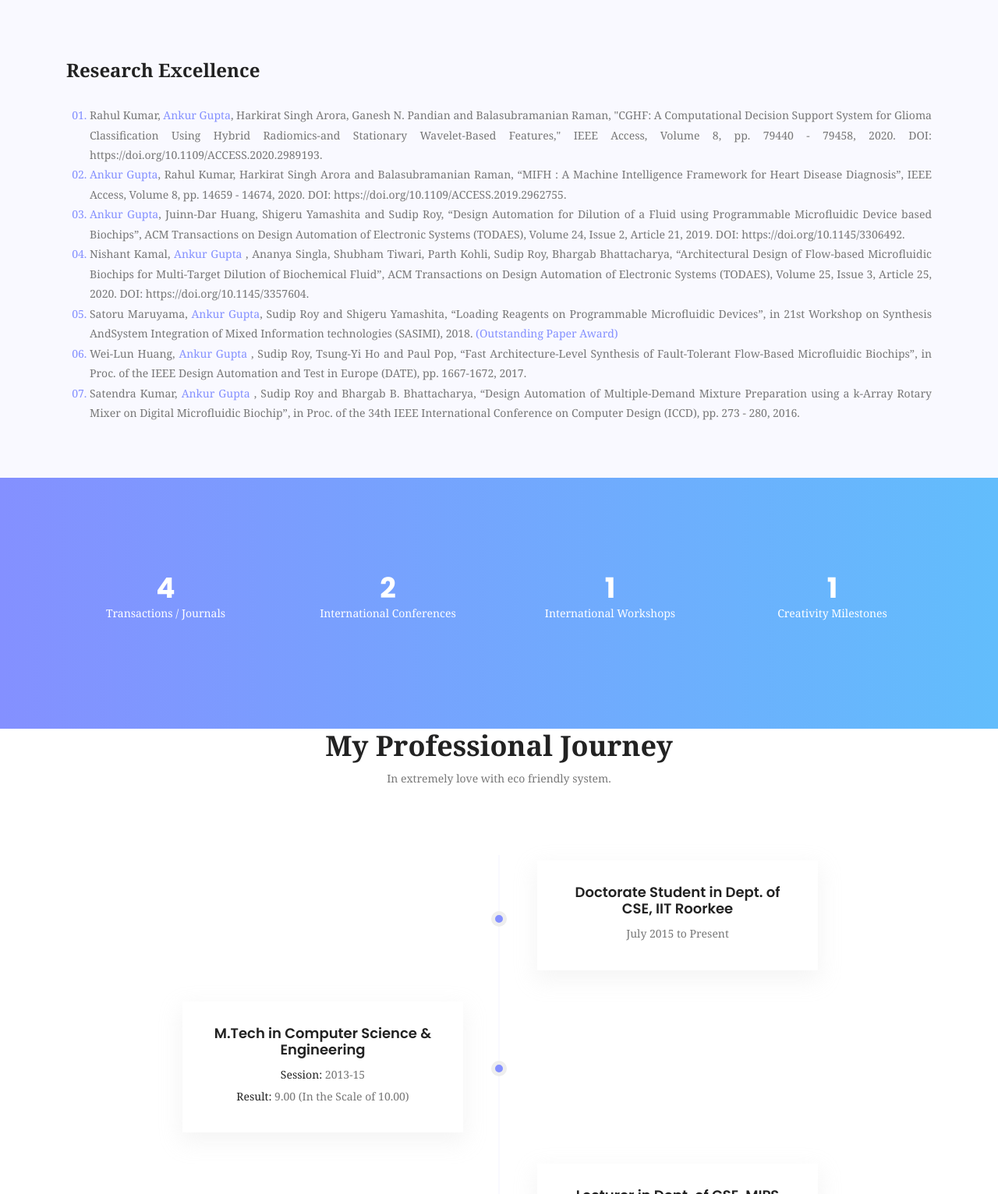
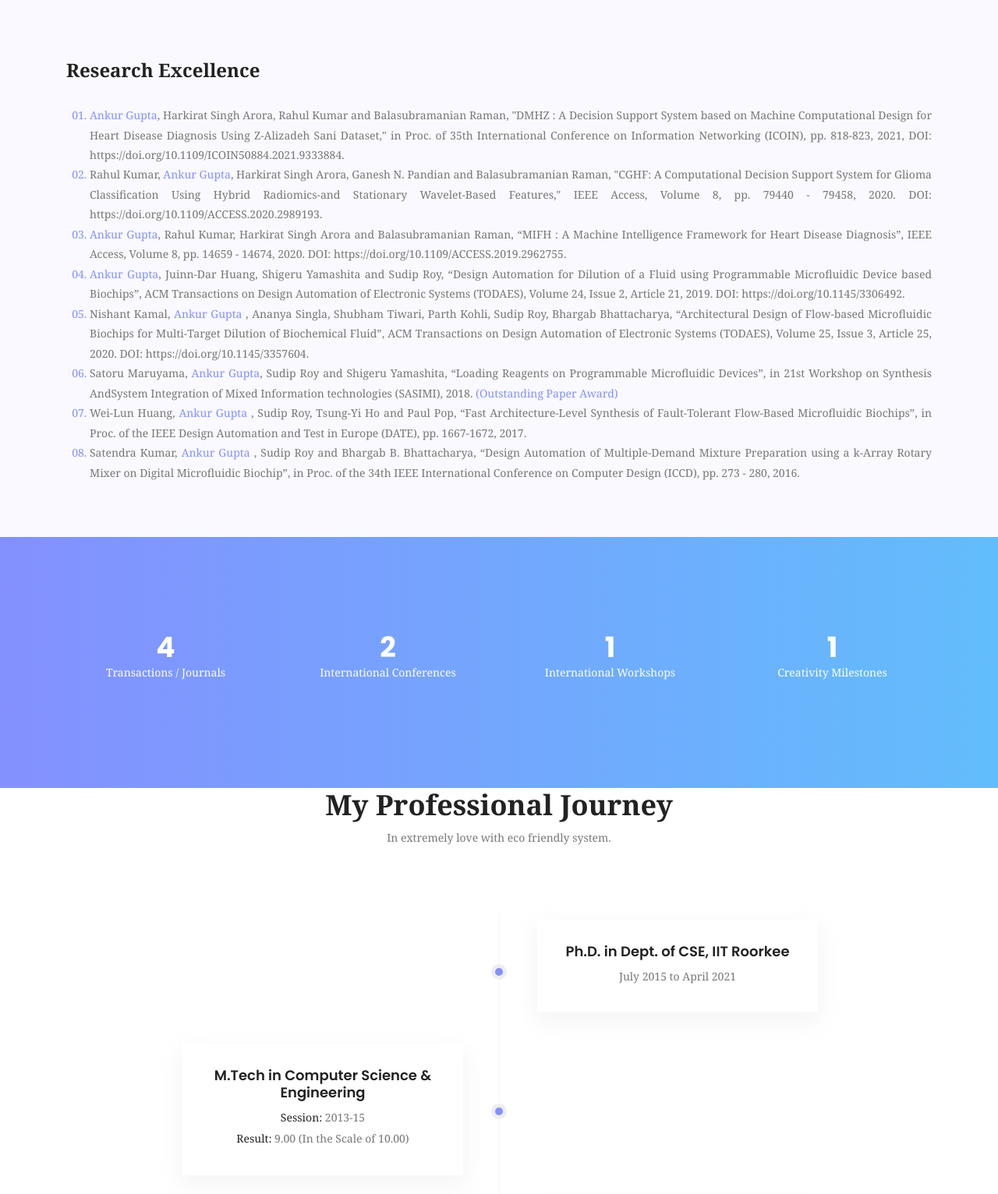
Before and after one commit to ankursynon/ankursynon.github.io, a plain HTML site: page index.html in a window 1280 px wide. Shown: the part 960-2492 px from the top of the page at 78% size. Drawn offline with nearby package versions, Linux system fonts and the light colour scheme; some packages are replaced by stand-ins of ours.

Commit message:
Update index.html

```diff
--- a/index.html
+++ b/index.html
@@ -69,7 +69,6 @@ body,td,th {
 				<div class="container">
 					<div class="row fullscreen align-items-center justify-content-between">
 						<div class="col-lg-6 col-md-6 banner-left">
-							<h6 class="style1">This is me</h6>
 							<h1 class="style1 style2">Ankur gupta </h1>
 						</div>
 						<div class="col-lg-6 col-md-6 banner-right d-flex align-self-end">
@@ -99,6 +98,7 @@ body,td,th {
 								<h3 class="text-heading style1" id = "research_excellence">Research Excellence</h3>
 								<div class="" align="justify">
 									<ol class="ordered-list">
+										<li><span><b>Ankur Gupta</b>, Harkirat Singh Arora, Rahul Kumar and Balasubramanian Raman, "DMHZ : A Decision Support System based on Machine Computational Design for Heart Disease Diagnosis Using Z-Alizadeh Sani Dataset," in Proc. of 35th International Conference on Information Networking (ICOIN), pp. 818-823, 2021, DOI: https://doi.org/10.1109/ICOIN50884.2021.9333884.</span></li>
 										<li><span>Rahul Kumar, <b>Ankur Gupta</b>, Harkirat Singh Arora, Ganesh N. Pandian and Balasubramanian Raman, "CGHF: A Computational Decision Support System for Glioma Classification Using Hybrid Radiomics-and Stationary Wavelet-Based Features," IEEE Access, Volume 8, pp. 79440 - 79458, 2020. DOI: https://doi.org/10.1109/ACCESS.2020.2989193.</span></li>
 										<li><span><b>Ankur Gupta</b>, Rahul Kumar, Harkirat Singh Arora and Balasubramanian Raman, “MIFH : A Machine Intelligence Framework for Heart Disease Diagnosis”, IEEE Access, Volume 8, pp. 14659 - 14674, 2020. DOI: https://doi.org/10.1109/ACCESS.2019.2962755.</span></li>
  										<li><span><b>Ankur Gupta</b>, Juinn-Dar Huang, Shigeru Yamashita and Sudip Roy, “Design Automation for Dilution of a Fluid using Programmable Microfluidic Device based Biochips”, ACM Transactions on Design Automation of Electronic Systems (TODAES), Volume 24, Issue 2, Article 21, 2019. DOI: https://doi.org/10.1145/3306492.</span></li>
@@ -154,9 +154,9 @@ body,td,th {
 			    <li>
 			      <div class="content">
 			        <h4>
-			          <time>Doctorate Student in Dept. of CSE, IIT Roorkee</time>
+			          <time>Ph.D. in Dept. of CSE, IIT Roorkee</time>
 			        </h4>
-			        <p>July 2015 to Present</p>
+			        <p>July 2015 to April 2021</p>
 			      </div>
 			    </li>
 			    <li>
```
